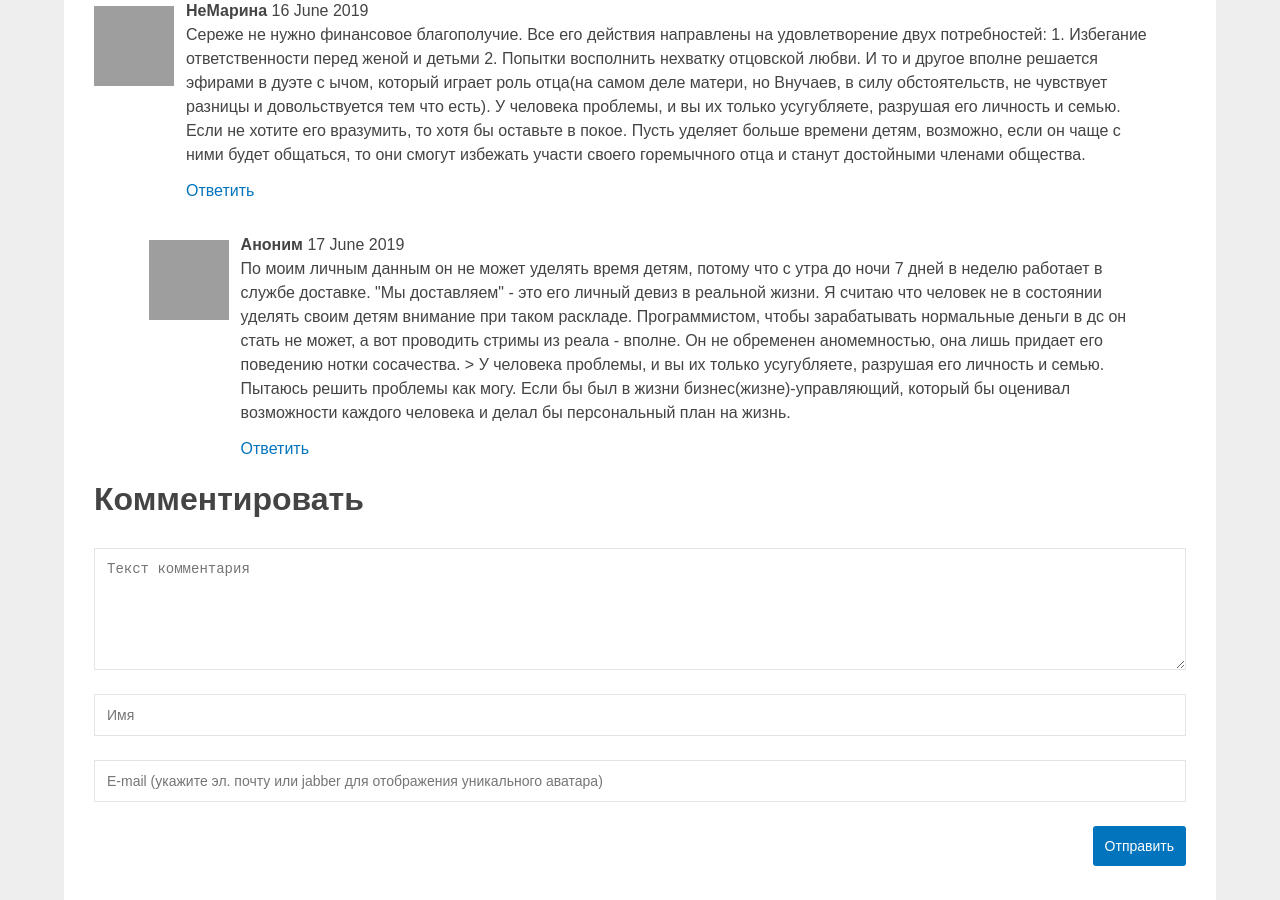
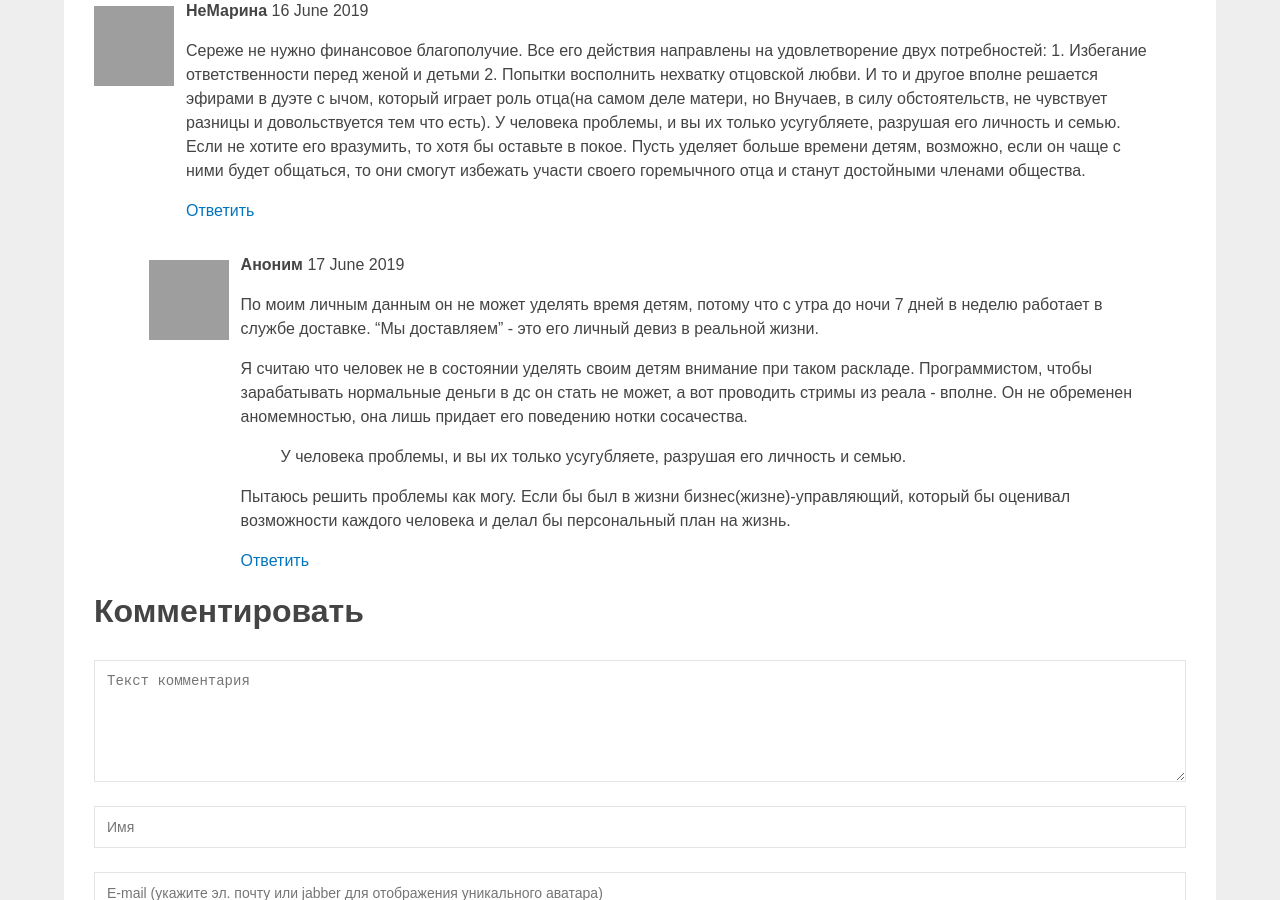
Before and after one commit to vitoyucepi/blog, a Jekyll site: the page built from _posts/2019-06-16-classic.md, in a window 1280 px wide and 900 px high, scrolled down 1206 px, cut to the strip 0-900 px from the top of the window. Built offline with Jekyll 4.4.1, drawn with Linux system fonts in a browser that asks for light colours; grey boxes are pictures that could not be loaded.

Commit message:
Update comment.html

```diff
--- a/_includes/comment.html
+++ b/_includes/comment.html
@@ -6,7 +6,7 @@
             <div class="commentauthor">{{ include.name | default: "Аноним" | escape }}</div>
             <div class="commentdate">{{ include.timestamp | date: "%e %B %Y" | escape }}</div>
         </div>
-        <div class="commentmessage">{{ include.message | escape }}</div>
+        <div class="commentmessage">{{ include.message | markdownify }}</div>
         <label class="response" for="{{ id }}">Ответить</label>
         <input type="checkbox" id="{{ id }}" class="opener">
         <div class="responseform">
```
